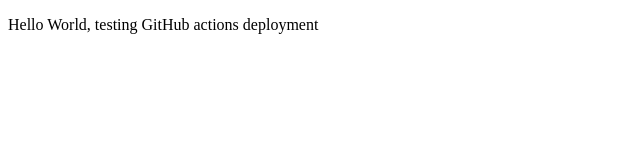
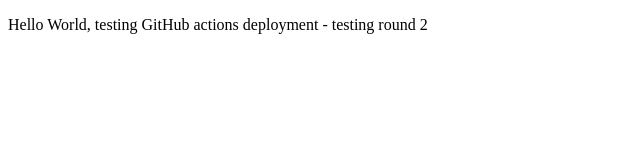
Before and after one commit to fac31/FIH-aws-hello-world, a plain HTML site: page index.html in a window 1280 px wide. Shown: the whole page, without its empty margins (0-640 px from the left). Drawn offline with Linux system fonts and the light colour scheme.

Commit message:
Updated HTML file test 2

```diff
--- a/index.html
+++ b/index.html
@@ -4,6 +4,6 @@
     <title>Hello World</title>
 </head>
 <body>
-    <p>Hello World, testing GitHub actions deployment</p>
+    <p>Hello World, testing GitHub actions deployment - testing round 2</p>
 </body>
 </html>
```
